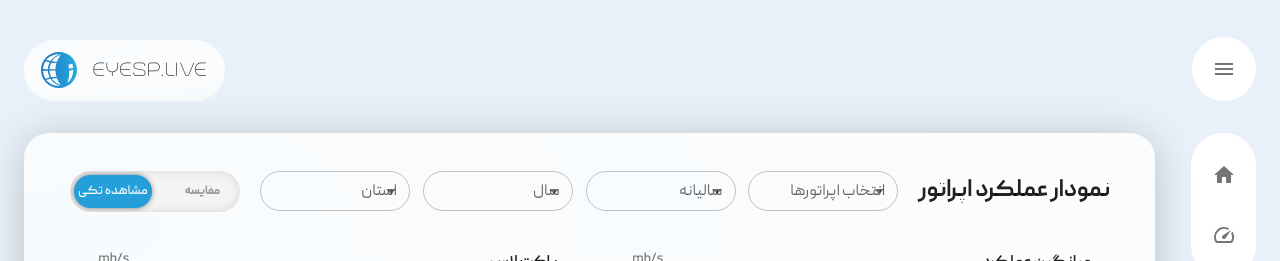
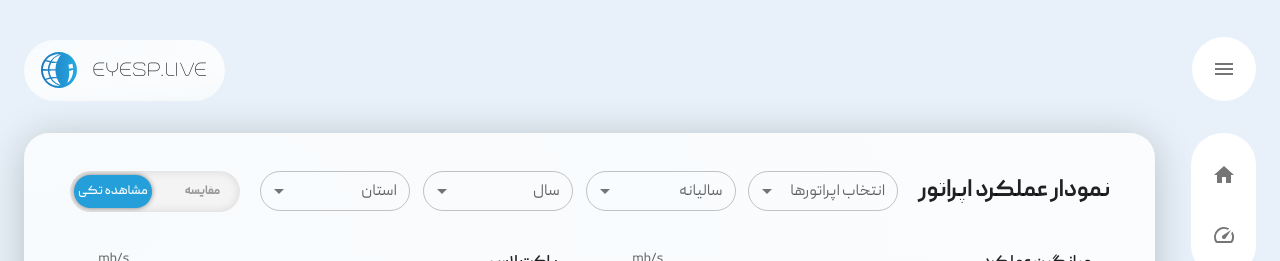
Before and after one commit to Raika-Company/eyesp-v1, a React (Vite) app in the folder client-app/: page /operator-compare in a window 1280 px wide. Shown: the top 261 px of the page. Built offline with nearby package versions, Linux system fonts and the light colour scheme.

Commit message:
style:convert the ContainedSelect to a separate component and fix the style

```diff
--- a/client-app/src/app/App.css
+++ b/client-app/src/app/App.css
@@ -106,8 +106,3 @@ body {
   width: 50px;
   height: 100px;
 }
-
-.MuiSelect-icon {
-  right: auto;
-  left: 7px;
-}
--- /dev/null
+++ b/client-app/src/app/common/ContainedSelect.jsx
@@ -0,0 +1,11 @@
+import { Select, styled } from "@mui/material";
+
+const ContainedSelect = styled(Select)({
+  borderRadius: "1.25rem",
+  ".MuiSelect-icon": {
+    right: "auto",
+    left: "7px",
+  },
+});
+
+export { ContainedSelect };
--- a/client-app/src/pages/information/Information.jsx
+++ b/client-app/src/pages/information/Information.jsx
@@ -204,6 +204,7 @@ const DefinitionTerm = ({ title, children }) => {
           : "rgba(255, 255, 255, 0.8)",
         borderRadius: isSmScreen ? "" : "32px",
         py: "1em",
+        px: "1em",
         boxShadow: isSmScreen ? "" : "0px 0px 15px 0px rgba(0, 0, 0, 0.20)",
         direction: "rtl",
         transition: "all 0.3s ease-in-out",
--- a/client-app/src/pages/ispCompare/OperatorCompare.jsx
+++ b/client-app/src/pages/ispCompare/OperatorCompare.jsx
@@ -1,8 +1,7 @@
-import { Box, Container, Grid, Typography, useTheme } from "@mui/material";
+import { Box, Grid, Typography, useTheme } from "@mui/material";
 import React from "react";
 import MenuItem from "@mui/material/MenuItem";
 import FormControl from "@mui/material/FormControl";
-import Select from "@mui/material/Select";
 import { AreaChart, Area, Tooltip, ResponsiveContainer } from "recharts";
 import { useEffect, useState } from "react";
 import xAxis from "../../app/assets/image/xAxis.svg";
@@ -10,6 +9,7 @@ import yAxis from "../../app/assets/image/yAxis.svg";
 import axios from "axios";
 import InputLabel from "@mui/material/InputLabel";
 import SwitchBtn from "../../app/common/SwitchBtn";
+import { ContainedSelect } from "../../app/common/ContainedSelect";
 
 const titlesChart = ["میانگین عملکرد", "پاکت لاس", "میانگین سرعت", "پینگ"];
 function GridItem({ rendered, title, data }) {
@@ -184,13 +184,10 @@ const OperatorCompare = () => {
                 <InputLabel id={`demo-select-small-label-${index}`}>
                   {items}
                 </InputLabel>
-                <Select
+                <ContainedSelect
                   labelId={`demo-select-small-label-${index}`}
                   id={`demo-select-small-${index}`}
                   label={items}
-                  sx={{
-                    borderRadius: "25px",
-                  }}
                   onChange={handleChange}
                 >
                   <MenuItem disabled>
@@ -201,7 +198,7 @@ const OperatorCompare = () => {
                       {menuItem}
                     </MenuItem>
                   ))}
-                </Select>
+                </ContainedSelect>
               </FormControl>
             ))}
           </Box>
```
